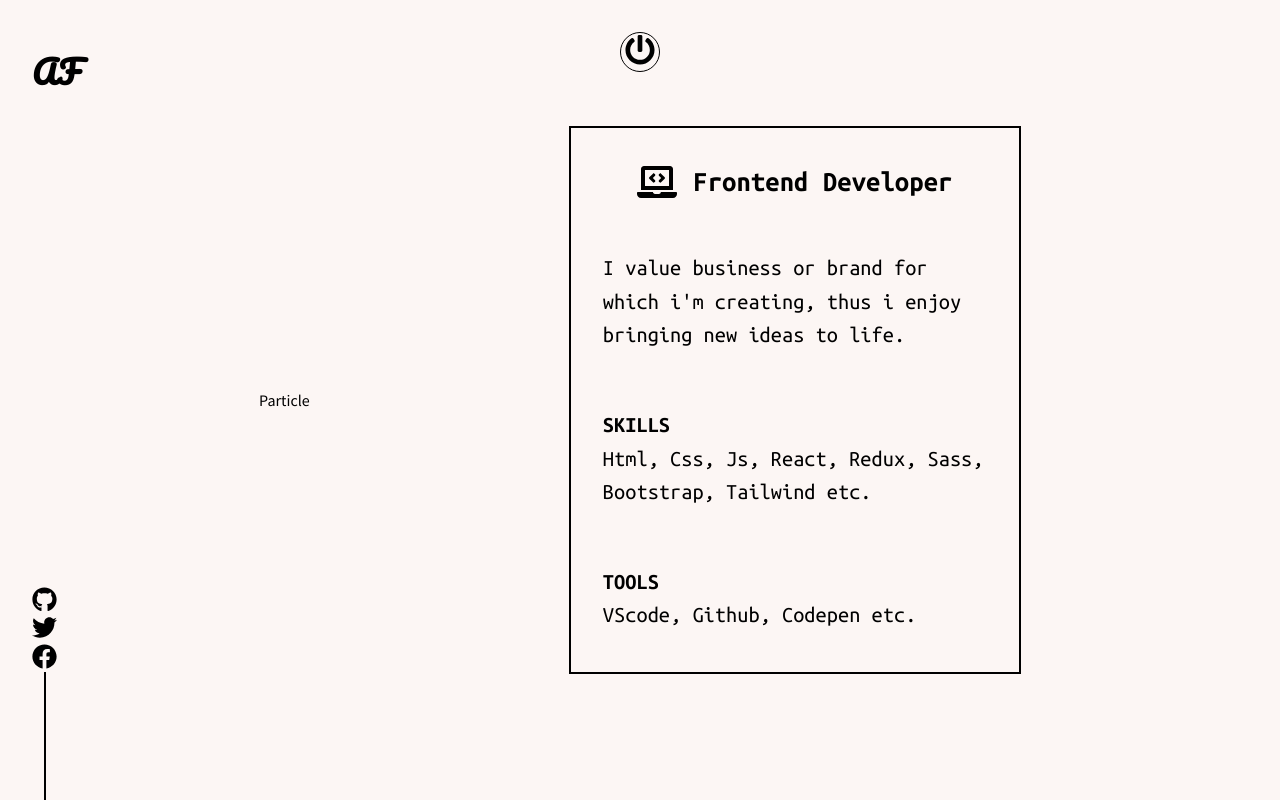
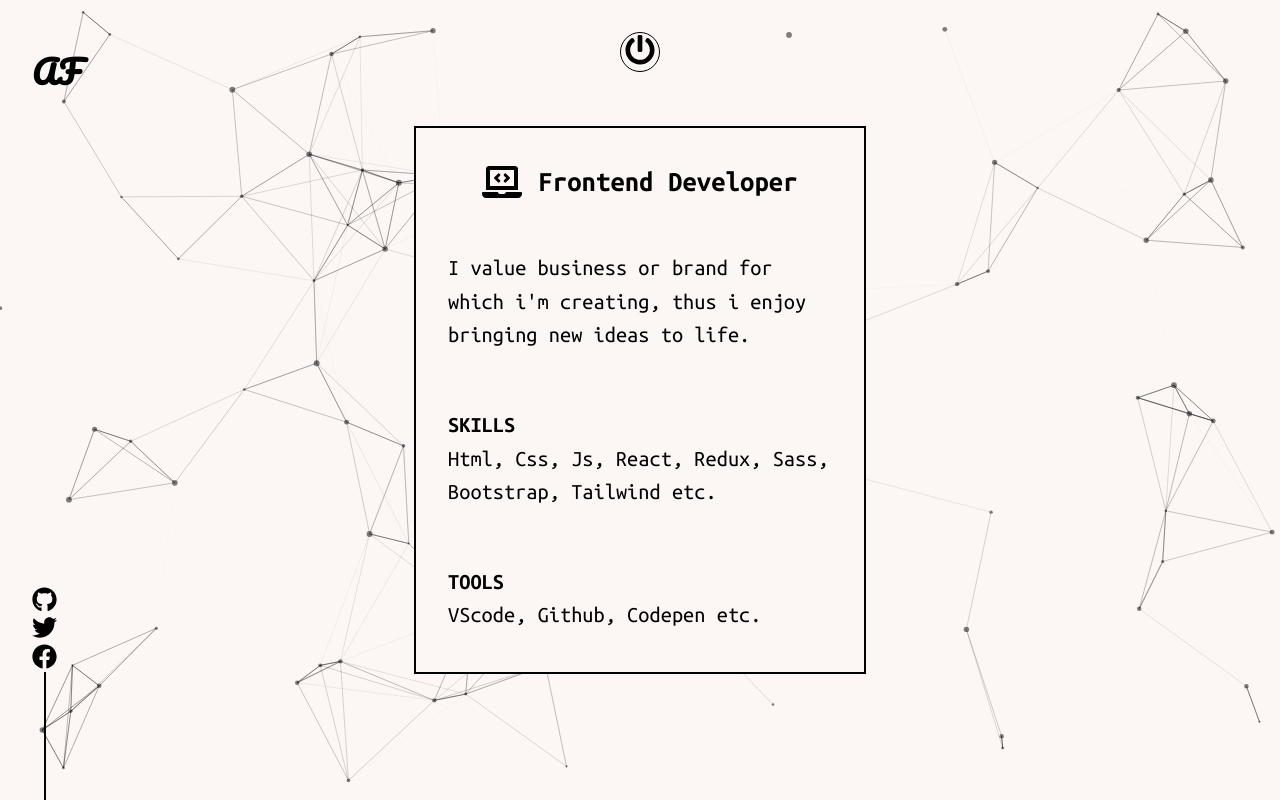
Before and after one commit to Ali-Fikri/portfolio, a React (Create React App) app: page /my-skills in a window 1280 px wide. Built offline with nearby package versions, Linux system fonts and the light colour scheme.

Commit message:
Adding particles for my skills page

```diff
--- a/package.json
+++ b/package.json
@@ -10,11 +10,13 @@
     "normalize.css": "^8.0.1",
     "react": "^18.2.0",
     "react-dom": "^18.2.0",
+    "react-particles": "^2.12.2",
     "react-router-dom": "^6.13.0",
     "react-scripts": "^5.0.1",
     "react-tsparticles": "^2.10.1",
     "styled-components": "^5.3.0",
     "tsparticles": "^2.10.1",
+    "tsparticles-slim": "^2.12.0",
     "web-vitals": "^3.3.2"
   },
   "scripts": {
--- a/src/components/MySkills.jsx
+++ b/src/components/MySkills.jsx
@@ -16,10 +16,9 @@ const Container = styled.div`
   display: flex;
   justify-content: space-evenly;
   align-items: center;
-  cursor: pointer;
-`;
+  `;
 
-const Card = styled.div`
+  const Card = styled.div`
   width: 30vw;
   height: 60vh;
   color: ${(props) => props.theme.text};
@@ -28,6 +27,7 @@ const Card = styled.div`
   padding: 2rem;
   line-height: 1.5;
   z-index: 3;
+  cursor: pointer;
 
   font-family: "Ubuntu Mono", monospace;
   display: flex;
--- a/src/components/ParticleComponent.jsx
+++ b/src/components/ParticleComponent.jsx
@@ -1,5 +1,33 @@
-const ParticleComponent = () => {
-  return ( <div>Particle</div> );
-}
+import { useCallback } from "react";
+import styled from "styled-components";
+import Particles from "react-particles";
+import { loadSlim } from "tsparticles-slim";
+
+import configDark from "../config/particlesjs-config.json";
+import configLight from "../config/particlesjs-config-light.json";
+
+const Box = styled.div`
+  position: absolute;
+  top: 0;
+  right: 0;
+  left: 0;
+  bottom: 0;
+  z-index: 0;
+`;
+
+const ParticleComponent = ({ theme }) => {
+
+  const particleInit = useCallback(async engine => {
+    console.log(engine);
+
+    await loadSlim(engine);
+  }, [])
+
+  return (
+    <Box>
+      <Particles init={particleInit} options={theme === "light" ? configLight : configDark} />
+    </Box>
+  );
+};
 
 export default ParticleComponent;
```
Also changed, not shown: 1 other file (tests, documents, lock files or other folders).
